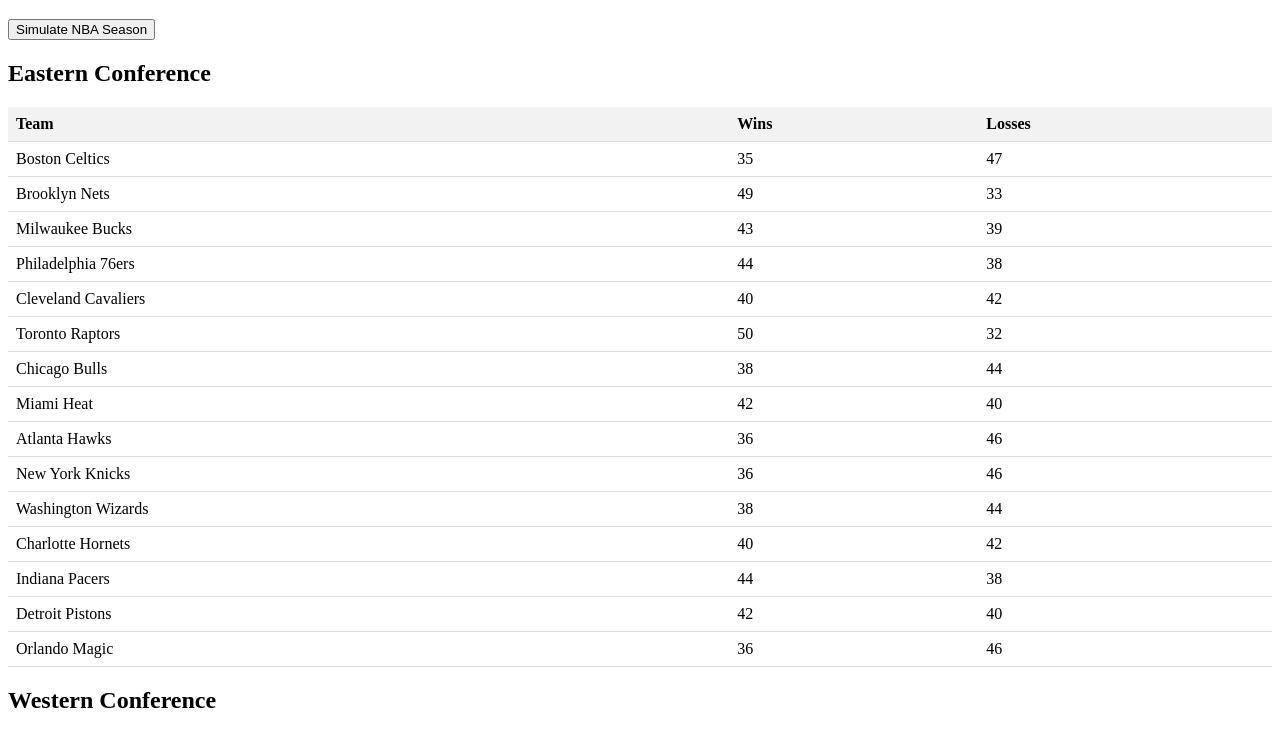
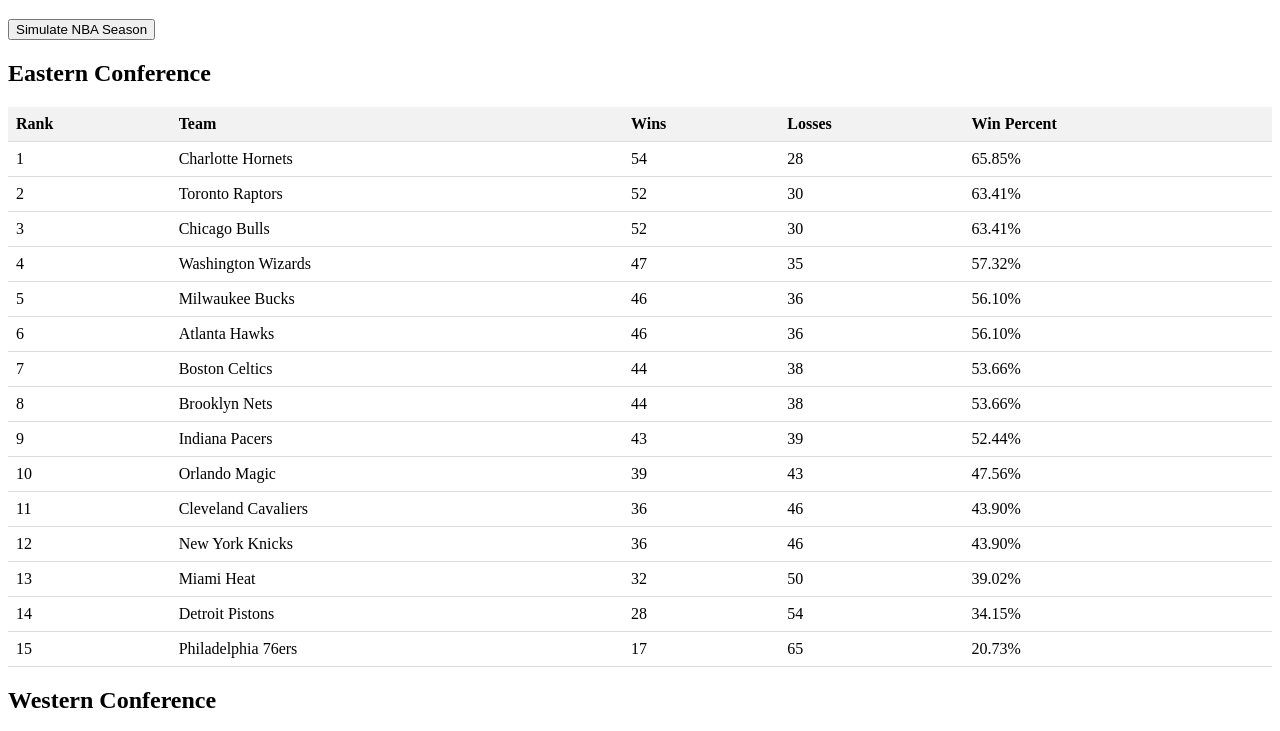
Before and after one commit to dasbeast/dasbeast.github.io, a plain HTML site: page index.html in a window 1280 px wide. Both pictures are taken after a click on the button "Simulate NBA Season". Shown: the part 61-792 px from the top of the page. Drawn offline with Linux system fonts and the light colour scheme.

Commit message:
gave strength and table update
implemented strength element and updated table to display correctly

```diff
--- a/index.html
+++ b/index.html
@@ -27,18 +27,22 @@
 <h2>Eastern Conference</h2>
 <table id="eastTable">
     <tr>
+        <th>Rank</th>
         <th>Team</th>
         <th>Wins</th>
         <th>Losses</th>
+        <th>Win Percent</th>
     </tr>
 </table>
 
 <h2>Western Conference</h2>
 <table id="westTable">
     <tr>
+        <th>Rank</th>
         <th>Team</th>
         <th>Wins</th>
         <th>Losses</th>
+        <th>Win Percent</th>
     </tr>
 </table>
 
@@ -46,38 +50,38 @@
     // Define teams and their initial records
     const teams = {
         east: [
-            { name: 'Boston Celtics', wins: 0, losses: 0, gamesPlayed: 0 },
-            { name: 'Brooklyn Nets', wins: 0, losses: 0, gamesPlayed: 0 },
-            { name: 'Milwaukee Bucks', wins: 0, losses: 0, gamesPlayed: 0 },
-            { name: 'Philadelphia 76ers', wins: 0, losses: 0, gamesPlayed: 0 },
-            { name: 'Cleveland Cavaliers', wins: 0, losses: 0, gamesPlayed: 0 },
-            { name: 'Toronto Raptors', wins: 0, losses: 0, gamesPlayed: 0 },
-            { name: 'Chicago Bulls', wins: 0, losses: 0, gamesPlayed: 0 },
-            { name: 'Miami Heat', wins: 0, losses: 0, gamesPlayed: 0 },
-            { name: 'Atlanta Hawks', wins: 0, losses: 0, gamesPlayed: 0 },
-            { name: 'New York Knicks', wins: 0, losses: 0, gamesPlayed: 0 },
-            { name: 'Washington Wizards', wins: 0, losses: 0, gamesPlayed: 0 },
-            { name: 'Charlotte Hornets', wins: 0, losses: 0, gamesPlayed: 0 },
-            { name: 'Indiana Pacers', wins: 0, losses: 0, gamesPlayed: 0 },
-            { name: 'Detroit Pistons', wins: 0, losses: 0, gamesPlayed: 0 },
-            { name: 'Orlando Magic', wins: 0, losses: 0, gamesPlayed: 0 }
+            { name: 'Boston Celtics', wins: 0, losses: 0, strength: 50 },
+            { name: 'Brooklyn Nets', wins: 0, losses: 0, strength: 40 },
+            { name: 'Milwaukee Bucks', wins: 0, losses: 0, strength: 60 },
+            { name: 'Philadelphia 76ers', wins: 0, losses: 0, strength: 10 },
+            { name: 'Cleveland Cavaliers', wins: 0, losses: 0, strength: 40 },
+            { name: 'Toronto Raptors', wins: 0, losses: 0, strength: 70 },
+            { name: 'Chicago Bulls', wins: 0, losses: 0, strength: 70 },
+            { name: 'Miami Heat', wins: 0, losses: 0, strength: 30 },
+            { name: 'Atlanta Hawks', wins: 0, losses: 0, strength: 90 },
+            { name: 'New York Knicks', wins: 0, losses: 0, strength: 30 },
+            { name: 'Washington Wizards', wins: 0, losses: 0, strength: 50 },
+            { name: 'Charlotte Hornets', wins: 0, losses: 0, strength: 70 },
+            { name: 'Indiana Pacers', wins: 0, losses: 0, strength: 40 },
+            { name: 'Detroit Pistons', wins: 0, losses: 0, strength: 20 },
+            { name: 'Orlando Magic', wins: 0, losses: 0, strength: 60 }
         ],
         west: [
-            { name: 'Los Angeles Lakers', wins: 0, losses: 0, gamesPlayed: 0 },
-            { name: 'Golden State Warriors', wins: 0, losses: 0, gamesPlayed: 0 },
-            { name: 'Phoenix Suns', wins: 0, losses: 0, gamesPlayed: 0 },
-            { name: 'LA Clippers', wins: 0, losses: 0, gamesPlayed: 0 },
-            { name: 'Denver Nuggets', wins: 0, losses: 0, gamesPlayed: 0 },
-            { name: 'Dallas Mavericks', wins: 0, losses: 0, gamesPlayed: 0 },
-            { name: 'Memphis Grizzlies', wins: 0, losses: 0, gamesPlayed: 0 },
-            { name: 'Minnesota Timberwolves', wins: 0, losses: 0, gamesPlayed: 0 },
-            { name: 'New Orleans Pelicans', wins: 0, losses: 0, gamesPlayed: 0 },
-            { name: 'Portland Trail Blazers', wins: 0, losses: 0, gamesPlayed: 0 },
-            { name: 'Sacramento Kings', wins: 0, losses: 0, gamesPlayed: 0 },
-            { name: 'San Antonio Spurs', wins: 0, losses: 0, gamesPlayed: 0 },
-            { name: 'Utah Jazz', wins: 0, losses: 0, gamesPlayed: 0 },
-            { name: 'Oklahoma City Thunder', wins: 0, losses: 0, gamesPlayed: 0 },
-            { name: 'Houston Rockets', wins: 0, losses: 0, gamesPlayed: 0 }
+            { name: 'Los Angeles Lakers', wins: 0, losses: 0, strength: 20 },
+            { name: 'Golden State Warriors', wins: 0, losses: 0, strength: 60 },
+            { name: 'Phoenix Suns', wins: 0, losses: 0, strength: 60 },
+            { name: 'LA Clippers', wins: 0, losses: 0, strength: 40 },
+            { name: 'Denver Nuggets', wins: 0, losses: 0, strength: 70 },
+            { name: 'Dallas Mavericks', wins: 0, losses: 0, strength: 80 },
+            { name: 'Memphis Grizzlies', wins: 0, losses: 0, strength: 30 },
+            { name: 'Minnesota Timberwolves', wins: 0, losses: 0, strength: 60 },
+            { name: 'New Orleans Pelicans', wins: 0, losses: 0, strength: 80 },
+            { name: 'Portland Trail Blazers', wins: 0, losses: 0, strength: 30 },
+            { name: 'Sacramento Kings', wins: 0, losses: 0, strength: 20 },
+            { name: 'San Antonio Spurs', wins: 0, losses: 0, strength: 10 },
+            { name: 'Utah Jazz', wins: 0, losses: 0, strength: 40 },
+            { name: 'Oklahoma City Thunder', wins: 0, losses: 0, strength: 50 },
+            { name: 'Houston Rockets', wins: 0, losses: 0, strength: 60 }
         ]
     };
     function resetTeamRecords() {
@@ -94,8 +98,15 @@
 
     // Function to simulate a game
     function simulateGame(team1, team2) {
-        const randomResult = Math.random() < 0.5;
-        if (randomResult) {
+        // Calculate the probability of team1 winning based on their strengths
+        const totalStrength = team1.strength + team2.strength;
+        const team1Probability = team1.strength / totalStrength;
+
+        // Generate a random number between 0 and 1
+        const randomResult = Math.random();
+
+        // Determine the game outcome based on probabilities and randomness
+        if (randomResult < team1Probability) {
             team1.wins++;
             team2.losses++;
         } else {
@@ -125,6 +136,8 @@
             }
         }
 
+        //simulate between conference
+
         for(let j = 0; j<16; j++) {
             for (let i = 0; i < teams.west.length; i++) {
 
@@ -133,23 +146,12 @@
 
             }
         }
+        //each teams plays 10 more intraconference games
         for(let j = 0; j<10; j++) {
             for (let i = 0; i < teams.west.length; i++) {
-
                 simulateGame(teams.west[i], teams.east[i]);
-
-
             }
         }
-/*
-        for (let i = 0; i < 11; i++) {
-            for (let j = i + 1; j < teams.east.length; j++) {
-                simulateGame(teams.west[i], teams.east[j]);
-
-            }
-        }*/
-
-
         displayResults();
     }
 
@@ -159,23 +161,34 @@
         const westTable = document.getElementById('westTable');
 
         // Clear existing table rows
-        eastTable.innerHTML = '<tr><th>Team</th><th>Wins</th><th>Losses</th></tr>';
-        westTable.innerHTML = '<tr><th>Team</th><th>Wins</th><th>Losses</th></tr>';
+        eastTable.innerHTML = '<tr><th>Rank</th><th>Team</th><th>Wins</th><th>Losses</th><th>Win Percent</th></tr>';
+        westTable.innerHTML = '<tr><th>Rank</th><th>Team</th><th>Wins</th><th>Losses</th><th>Win Percent</th></tr>';
+
+
+        // Sort teams by wins (most wins at the top)
+        const sortedEastTeams = teams.east.slice().sort((a, b) => b.wins - a.wins);
+        const sortedWestTeams = teams.west.slice().sort((a, b) => b.wins - a.wins);
 
         // Add new rows for Eastern Conference teams
-        teams.east.forEach(team => {
+        sortedEastTeams.forEach((team, index) => {
             const row = eastTable.insertRow(-1);
-            row.insertCell(0).textContent = team.name;
-            row.insertCell(1).textContent = team.wins;
-            row.insertCell(2).textContent = team.losses;
+            const winPercentage = (team.wins / (team.wins + team.losses) * 100).toFixed(2);
+            row.insertCell(0).textContent = index + 1;
+            row.insertCell(1).textContent = team.name;
+            row.insertCell(2).textContent = team.wins;
+            row.insertCell(3).textContent = team.losses;
+            row.insertCell(4).textContent = winPercentage + "%";
         });
 
         // Add new rows for Western Conference teams
-        teams.west.forEach(team => {
+        sortedWestTeams.forEach((team, index) => {
             const row = westTable.insertRow(-1);
-            row.insertCell(0).textContent = team.name;
-            row.insertCell(1).textContent = team.wins;
-            row.insertCell(2).textContent = team.losses;
+            const winPercentage = (team.wins / (team.wins + team.losses) * 100).toFixed(2);
+            row.insertCell(0).textContent = index + 1;
+            row.insertCell(1).textContent = team.name;
+            row.insertCell(2).textContent = team.wins;
+            row.insertCell(3).textContent = team.losses;
+            row.insertCell(4).textContent = winPercentage + "%";
         });
     }
 
```
